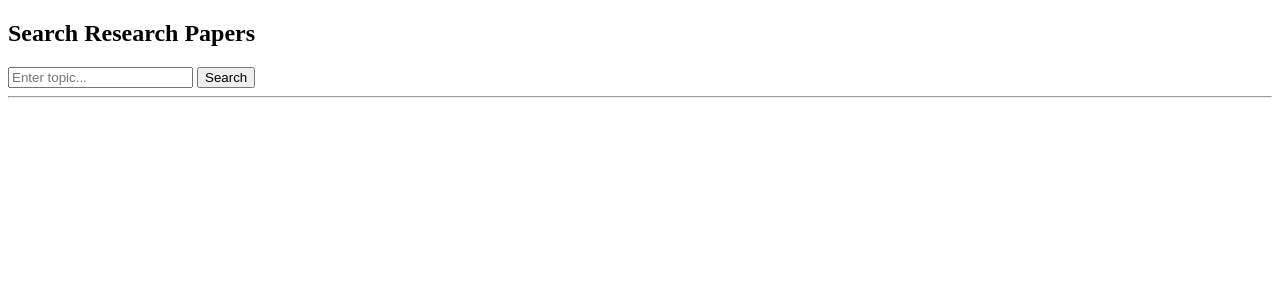
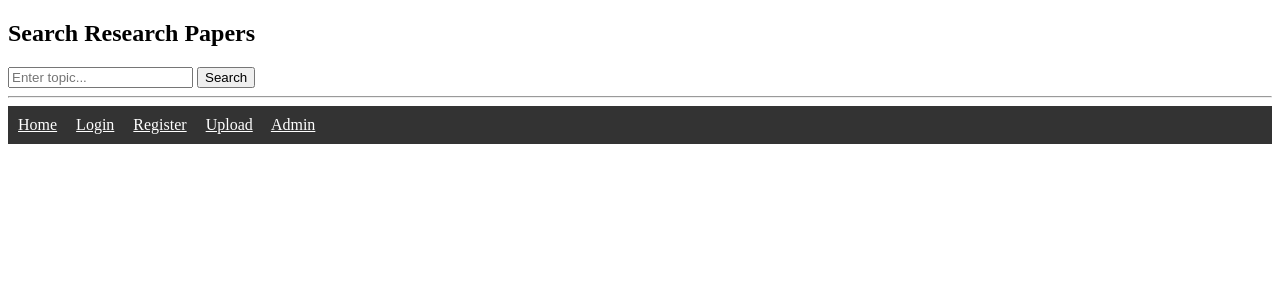
Before and after one commit to MURUGAN-03/research-site, a Flask app: page / in a window 1280 px wide. Shown: the top 300 px of the page. Run offline with Flask 3, Linux system fonts and the light colour scheme.

Commit message:
added navigation bar

```diff
--- a/templates/search.html
+++ b/templates/search.html
@@ -20,5 +20,11 @@
         </p>
     {% endfor %}
 
-</body>
+</body><div style="background-color:#333; padding:10px;">
+    <a href="/" style="color:white; margin-right:15px;">Home</a>
+    <a href="/login" style="color:white; margin-right:15px;">Login</a>
+    <a href="/register" style="color:white; margin-right:15px;">Register</a>
+    <a href="/upload" style="color:white; margin-right:15px;">Upload</a>
+    <a href="/admin" style="color:white;">Admin</a>
+</div>
 </html>
```
Also changed, not shown: templates/admin.html (+7 -1 lines), templates/login.html (+7 -1 lines), templates/register.html (+7 -1 lines), templates/upload.html (+7 -1 lines).
